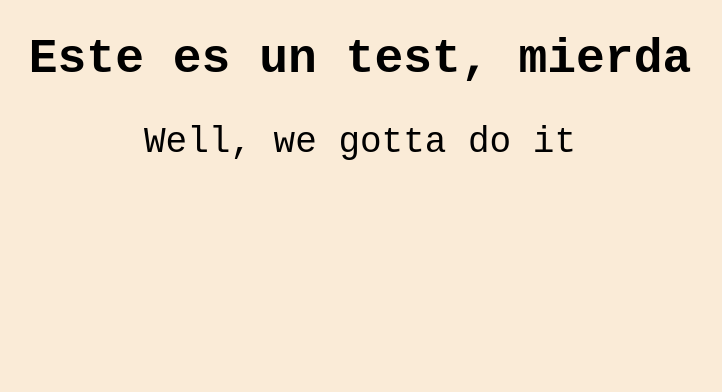
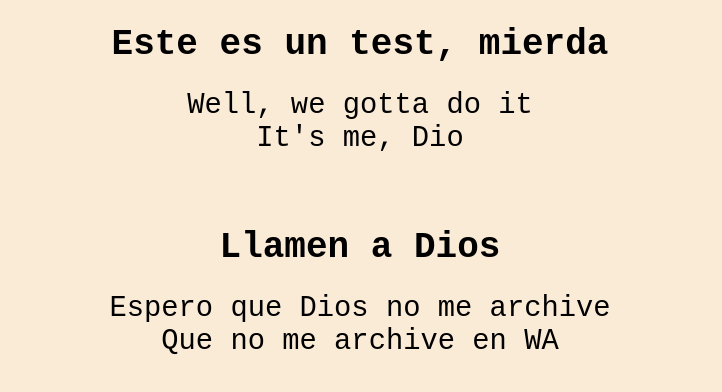
Before and after one commit to metx0/git-test, a plain HTML site: page index.html in a window 1280 px wide. Shown: the whole page, without its empty margins (280-1002 px from the left). Drawn offline with Linux system fonts and the light colour scheme.

Commit message:
amplié la página y agregué un .gitignore

```diff
--- a/app.js
+++ b/app.js
@@ -1 +1 @@
-console.log("buenas tardes")
+console.log("Buenas tardes")
--- a/index.html
+++ b/index.html
@@ -9,8 +9,16 @@
 <body>
     <script src="app.js"></script>
     <main class="main">
-        <h1>Este es un test, mierda</h1>
-        <p>Well, we gotta do it</p>
+        <article id="article1">
+            <h1>Este es un test, mierda</h1>
+            <p>Well, we gotta do it</p>
+            <p>It's me, Dio</p>
+        </article>
+        <article id="article2">
+            <h1>Llamen a Dios</h1>
+            <p>Espero que Dios no me archive</p>
+            <p>Que no me archive en WA</p>
+        </article>
     </main>
 </body>
 </html>
--- a/style.css
+++ b/style.css
@@ -1,3 +1,7 @@
+* {
+    margin: 0;
+}
+
 html {
     font-size: 1.5rem;
 }
@@ -9,10 +13,22 @@ body {
 
 .main {
     width: 70%;
-    margin: 0 auto;
+    margin: auto;
     text-align: center;
 }
 
-p {
-    font-size: 1.5rem;
+article h1 {
+    margin-bottom: 1rem;
 }
+
+article p {
+    font-size: 1.2rem;
+}
+
+#article1 {
+    margin-top: 1rem;
+}
+
+#article2 {
+    margin-top: 3rem;
+}
```
Also changed, not shown: 1 other file.
